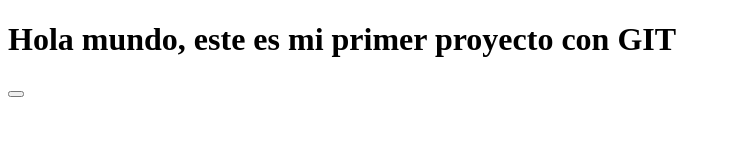
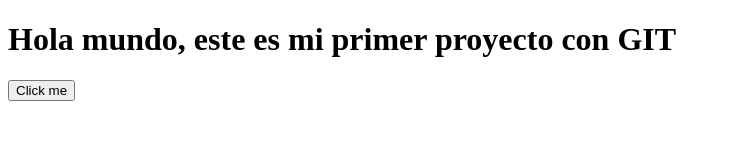
Before and after one commit to Doble-D1/2026_utn_23-1126, a plain HTML site: page index.html in a window 1280 px wide. Shown: the whole page, without its empty margins (0-731 px from the left). Drawn offline with Linux system fonts and the light colour scheme.

Commit message:
cambios de index

```diff
--- a/index.html
+++ b/index.html
@@ -8,6 +8,6 @@
 <body>
 
     <h1>Hola mundo, este es mi primer proyecto con GIT</h1>
-    <button
+    <button>Click me</button>
 </body>
 </html>
```
